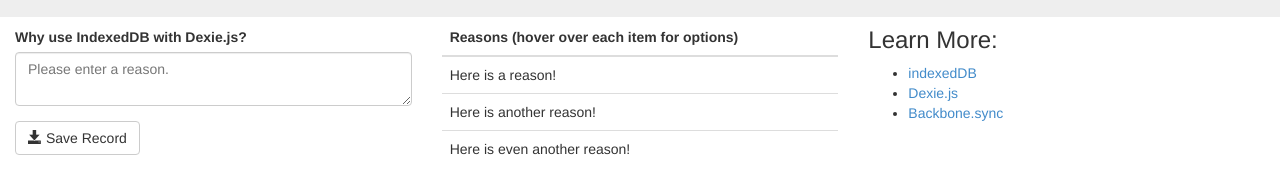
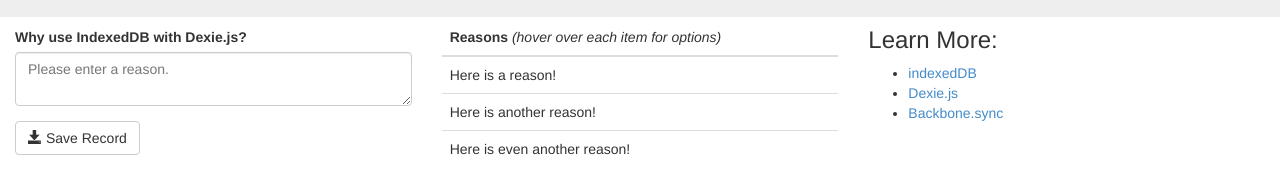
Before and after one commit to rBurgett/Backbone.js-with-IndexedDB-and-Dexie.js-Demo, a website: page app/index.html in a window 1280 px wide. Shown: the part 83-276 px from the top of the page. Drawn offline with Linux system fonts and the light colour scheme.

Commit message:
Added normal-italic style class

```diff
--- a/app/style/main.css
+++ b/app/style/main.css
@@ -1,3 +1,7 @@
 table.table thead tr th {
 	padding-top:0px;
 }
+.normal-italic {
+	font-weight: normal;
+	font-style: italic;
+}
```
